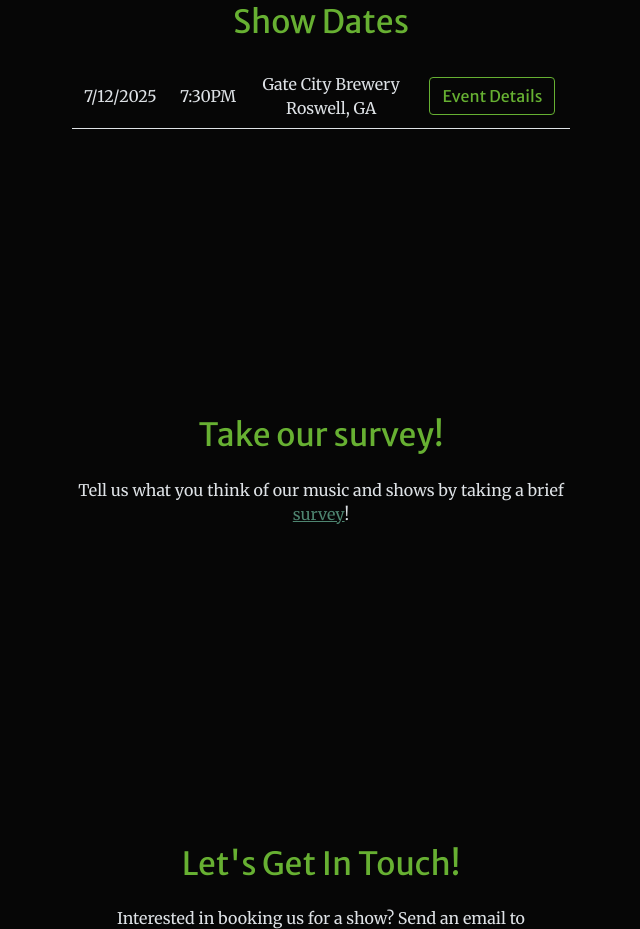
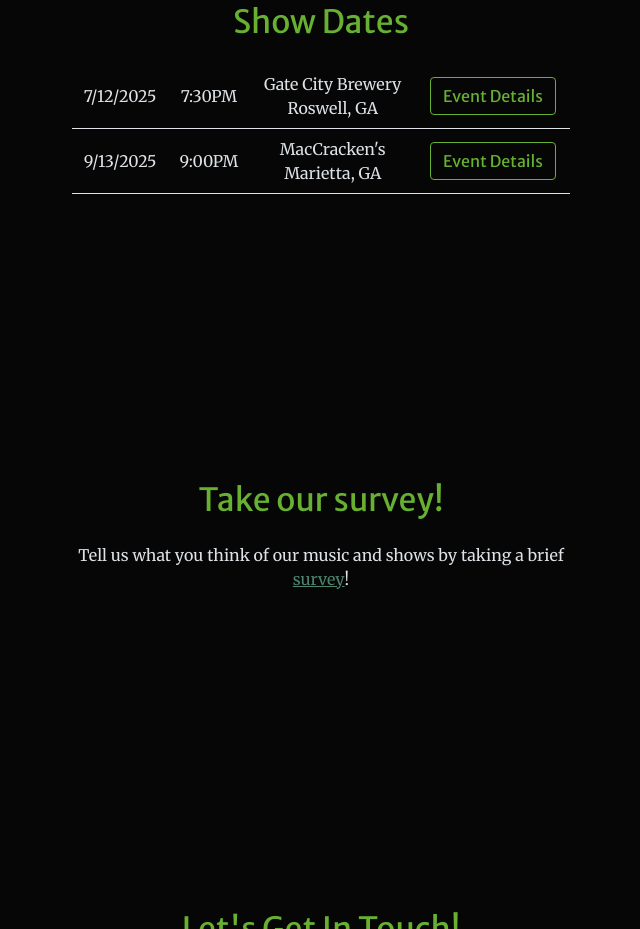
Before and after one commit to rob893/bbandbarnfire-website, a website built with Vite: page src/index.html in a window 1280 px wide. Shown: the part 3898-4827 px from the top of the page, without its empty margins (319-959 px from the left). Built offline with nearby package versions, Linux system fonts and the light colour scheme; a script that the page names is missing.

Commit message:
chore: add show

```diff
--- a/src/index.html
+++ b/src/index.html
@@ -291,6 +291,15 @@
                       target="_blank">Event Details</a>
                   </td>
                 </tr>
+                <tr style="vertical-align: middle">
+                  <td>9/13/2025</td>
+                  <td>9:00PM</td>
+                  <td>MacCracken's<br />Marietta, GA</td>
+                  <td>
+                    <a class="btn btn-outline-primary" href="https://www.johnniemaccrackens.com/facilities"
+                      target="_blank">Event Details</a>
+                  </td>
+                </tr>
               </tbody>
             </table>
           </div>
```
